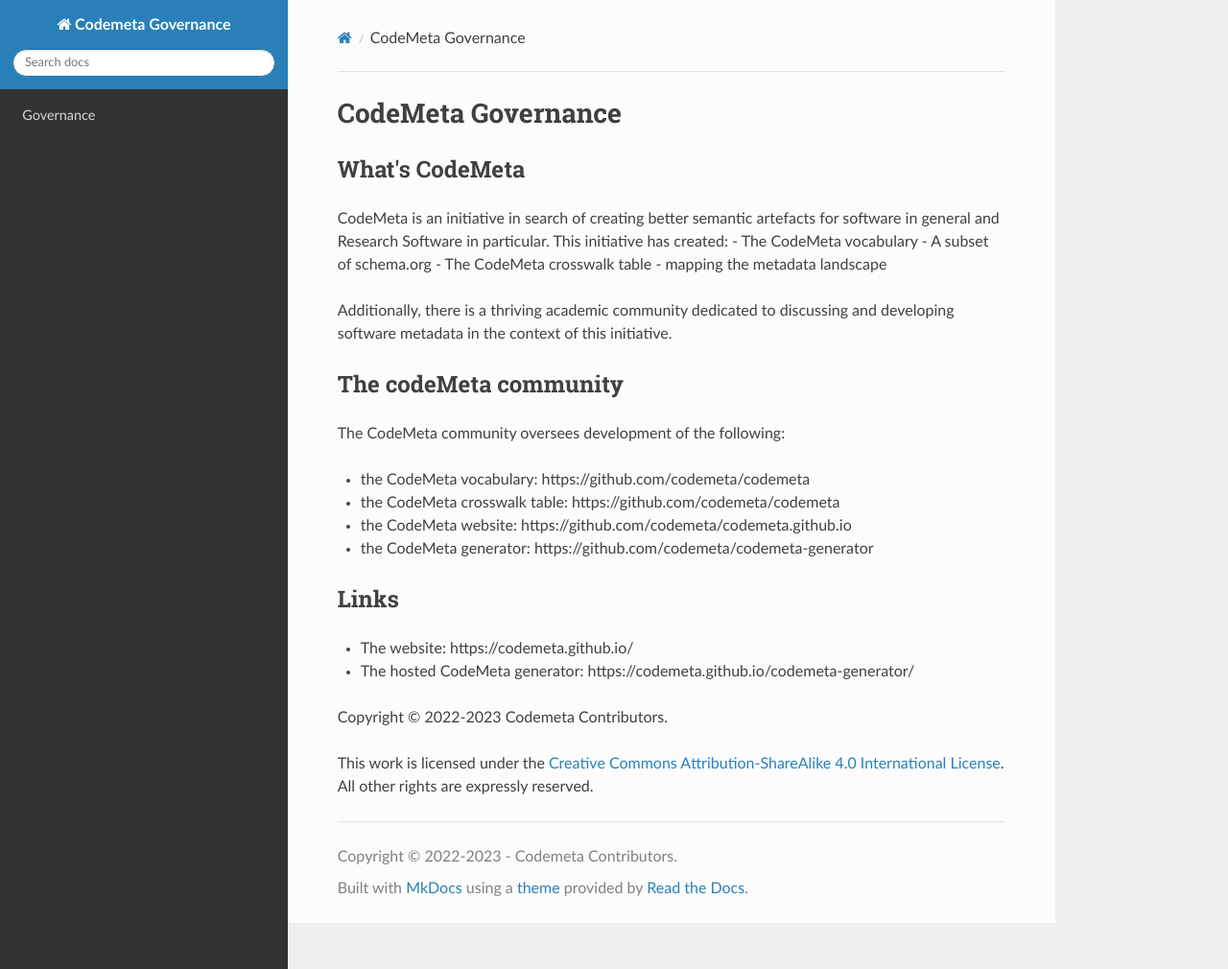
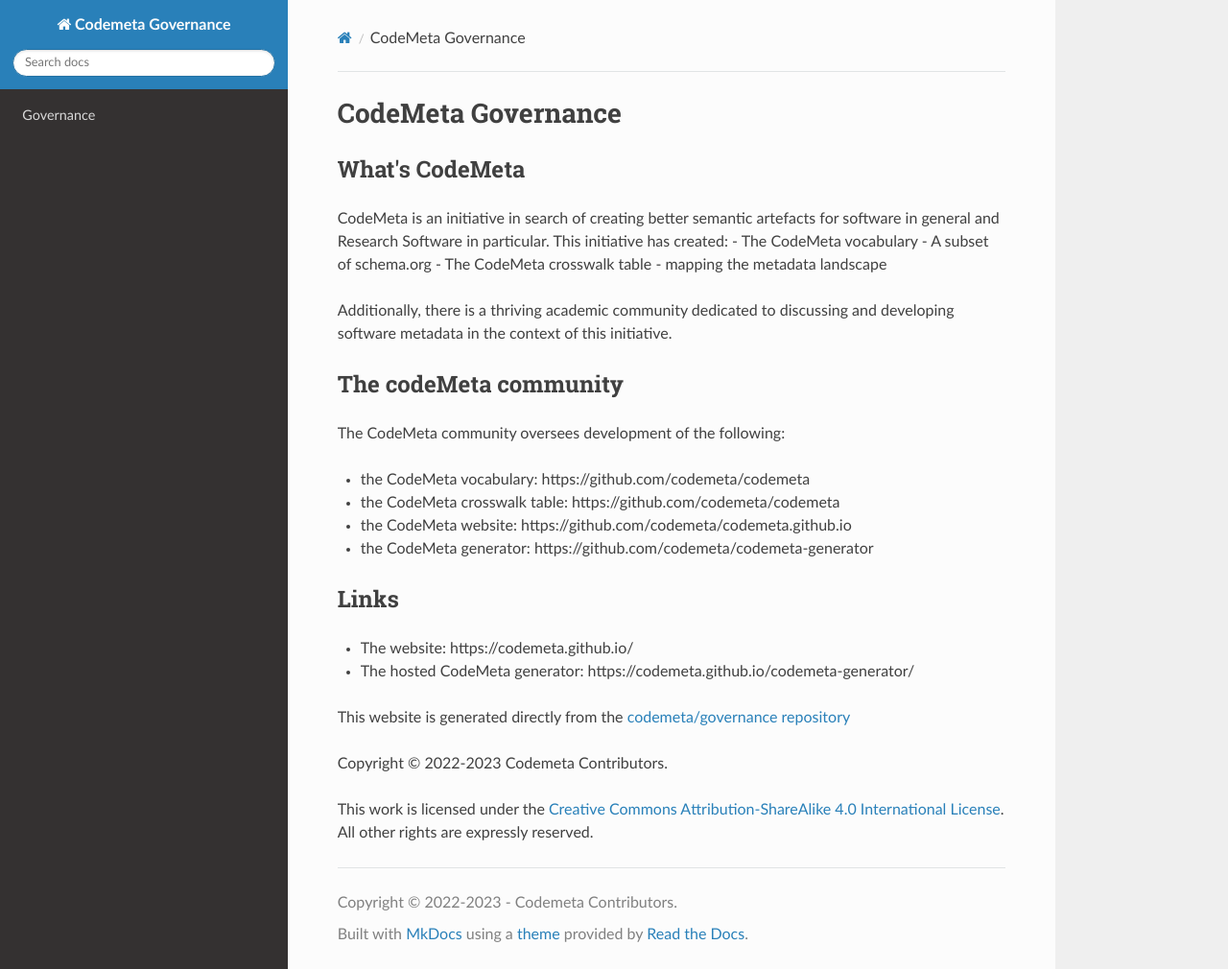
Before and after one commit to codemeta/governance, an MkDocs documentation site: the page built from Chapters/index.md, in a window 1280 px wide and 1010 px high. Shown: the whole window at 96% size. Built offline with MkDocs 1.6.1, drawn with Linux system fonts in a browser that asks for light colours; nearby versions of some CDN libraries.

Commit message:
Add link to this repository

```diff
--- a/Chapters/index.md
+++ b/Chapters/index.md
@@ -21,6 +21,8 @@
 - The website: https://codemeta.github.io/
 - The hosted CodeMeta generator: https://codemeta.github.io/codemeta-generator/
 
+This website is generated directly from the [codemeta/governance repository](https://github.com/codemeta/governance)
+
 Copyright © 2022-2023 Codemeta Contributors.
 
 This work is licensed under the [Creative Commons Attribution-ShareAlike 4.0 International License](https://creativecommons.org/licenses/by-sa/4.0/).
```
